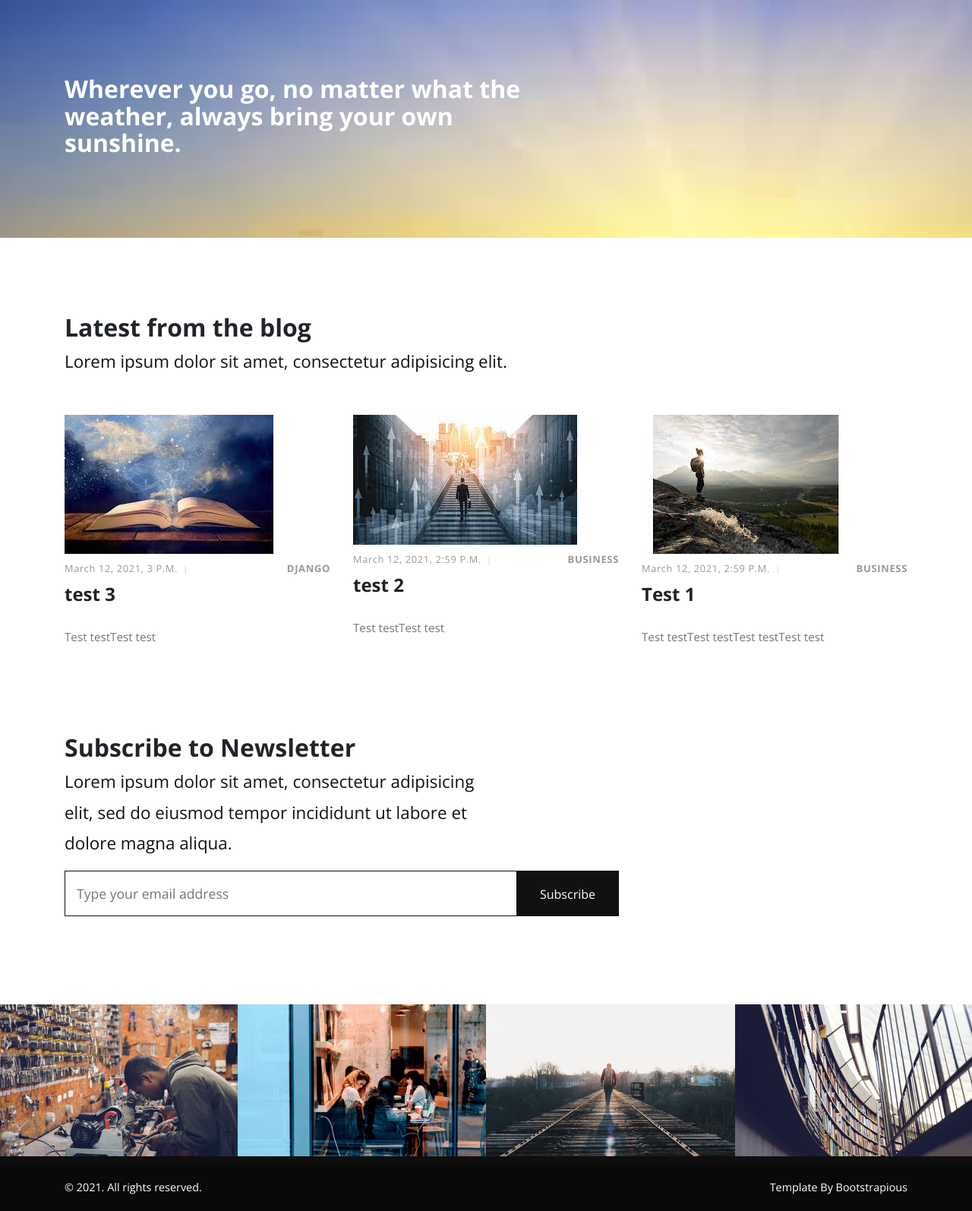
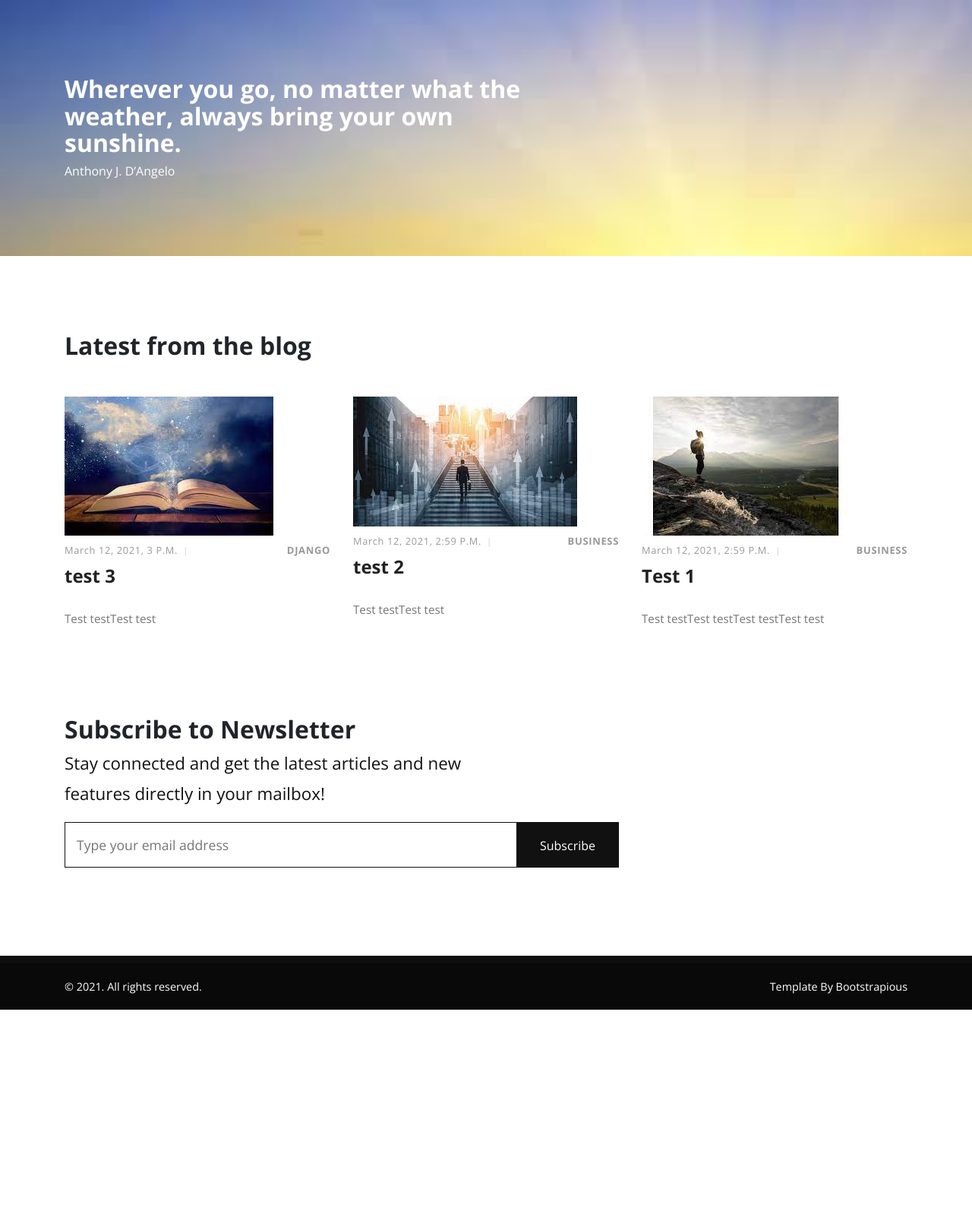
Before and after one commit to Nosjazz/milestone_4, a Django app: page / in a window 1280 px wide. Shown: the part 2028-3622 px from the top of the page at 76% size. After the commit the page ends 3357 px from the top, so only its background shows below. Run offline with Django 3.2, Linux system fonts and the light colour scheme; data comes from the database, SQL or seed files in the repository; both versions use the stored data as it was after the commit; some libraries are stand-ins or nearby versions.

Commit message:
remove pictures above footer in index.htmml

```diff
--- a/src/templates/index.html
+++ b/src/templates/index.html
@@ -68,6 +68,7 @@
         <div class="row">
           <div class="col-md-7">
             <h2>Wherever you go, no matter what the weather, always bring your own sunshine.</h2>
+            <quote>Anthony J. D’Angelo</quote>
           </div>
         </div>
       </div>
@@ -77,7 +78,6 @@
       <div class="container">
         <header>
           <h2>Latest from the blog</h2>
-          <p class="text-big">Lorem ipsum dolor sit amet, consectetur adipisicing elit.</p>
         </header>
         <div class="row">
           {% for obj in latest %}
@@ -106,7 +106,7 @@
         <div class="row">
           <div class="col-md-6">
             <h2>Subscribe to Newsletter</h2>
-            <p class="text-big">Lorem ipsum dolor sit amet, consectetur adipisicing elit, sed do eiusmod tempor incididunt ut labore et dolore magna aliqua.</p>
+            <p class="text-big">Stay connected and get the latest articles and new features directly in your mailbox!</p>
           </div>
           <div class="col-md-8">
             <div class="form-holder">
@@ -122,7 +122,7 @@
         </div>
       </div>
     </section>
-    <!-- Gallery Section-->
+    <!-- Gallery Section
     <section class="gallery no-padding">
       <div class="row">
         <div class="mix col-lg-3 col-md-3 col-sm-6">
@@ -143,5 +143,6 @@
         </div>
       </div>
     </section>
+    -->
 
 {% endblock content %}
```
Also changed, not shown: src/db.sqlite3.
